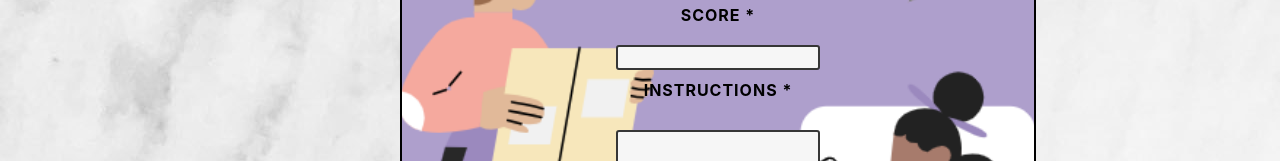
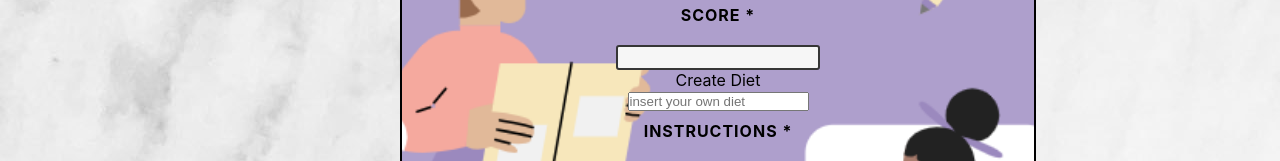
Before and after one commit to DanielaGraziani/PI-FOODS, a React (Create React App) app in the folder client/: page /recipe in a window 1280 px wide. Shown: the part 262-423 px from the top of the page. Built offline with nearby package versions, Linux system fonts and the light colour scheme; no server answers.

Commit message:
modify the form  for the user to add a non-existent diet

```diff
--- a/client/src/components/CreateForm.js
+++ b/client/src/components/CreateForm.js
@@ -98,11 +98,18 @@ export default function CreateForm() {
     );
   };
 
-  // const handleAddDiet=(e)=>{
-  //   setForm({
-  //     ..
-  //   })
-  // }
+  const handleCreateDiet=(e)=>{
+    setForm({
+      ...form,
+        diets: [e.target.value]
+    })
+    setErrorsForm(
+      validateForm({
+        ...form,
+        diets: [e.target.value]
+      })
+    )
+  }
 
   const handleDelete = (e) => {
     setForm({
@@ -136,6 +143,7 @@ export default function CreateForm() {
       });
     }
   };
+
   console.log(form.diets);
 
   return (
@@ -196,15 +204,20 @@ export default function CreateForm() {
           )}
         </div>
 
-        {/* <div>
+
+        <div>
+          <p>Create Diet</p>
           <input
             type="text"
             name='diets'
             placeholder="insert your own diet"
             // value={form.diets}
-            onChange={(e) => handleSelectRecipes(e)}
+            onChange={(e) => handleCreateDiet(e)}
             />
-        </div> */}
+        </div>
+
+
+
 
         <div>
           <p className={s.pTitle}>Instructions *</p>
```
